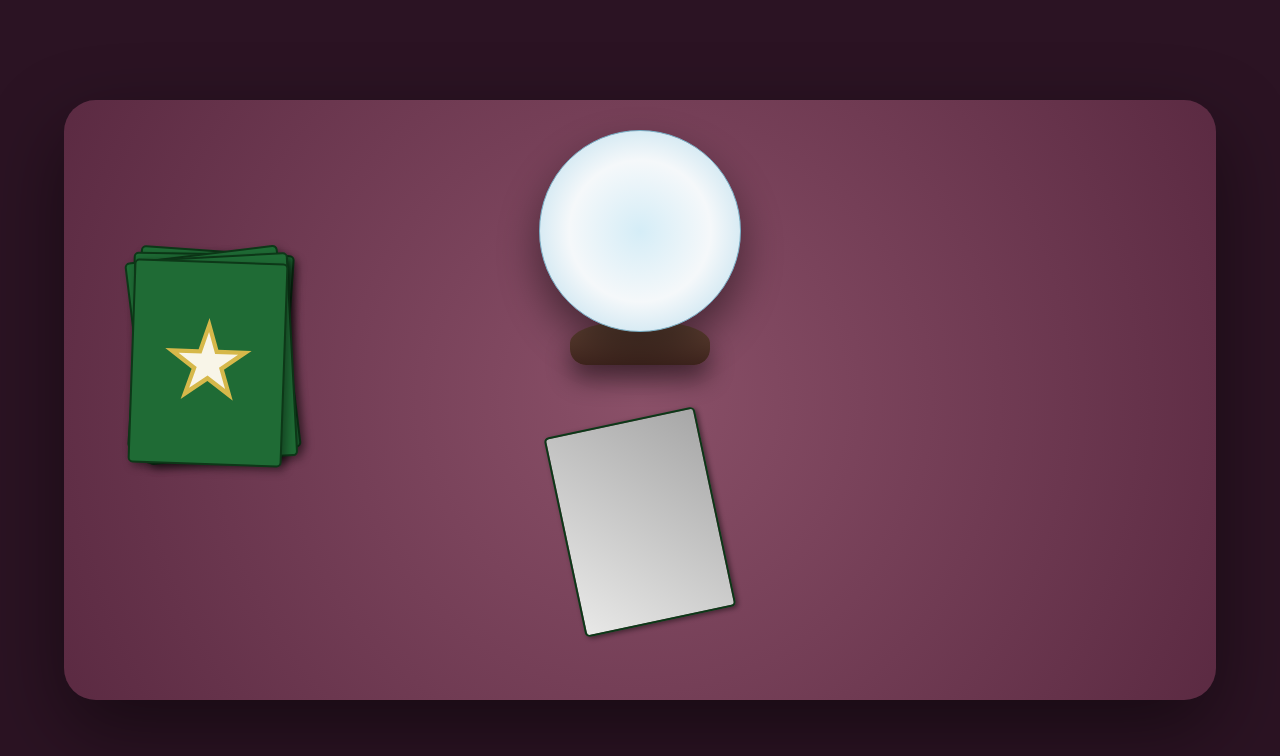
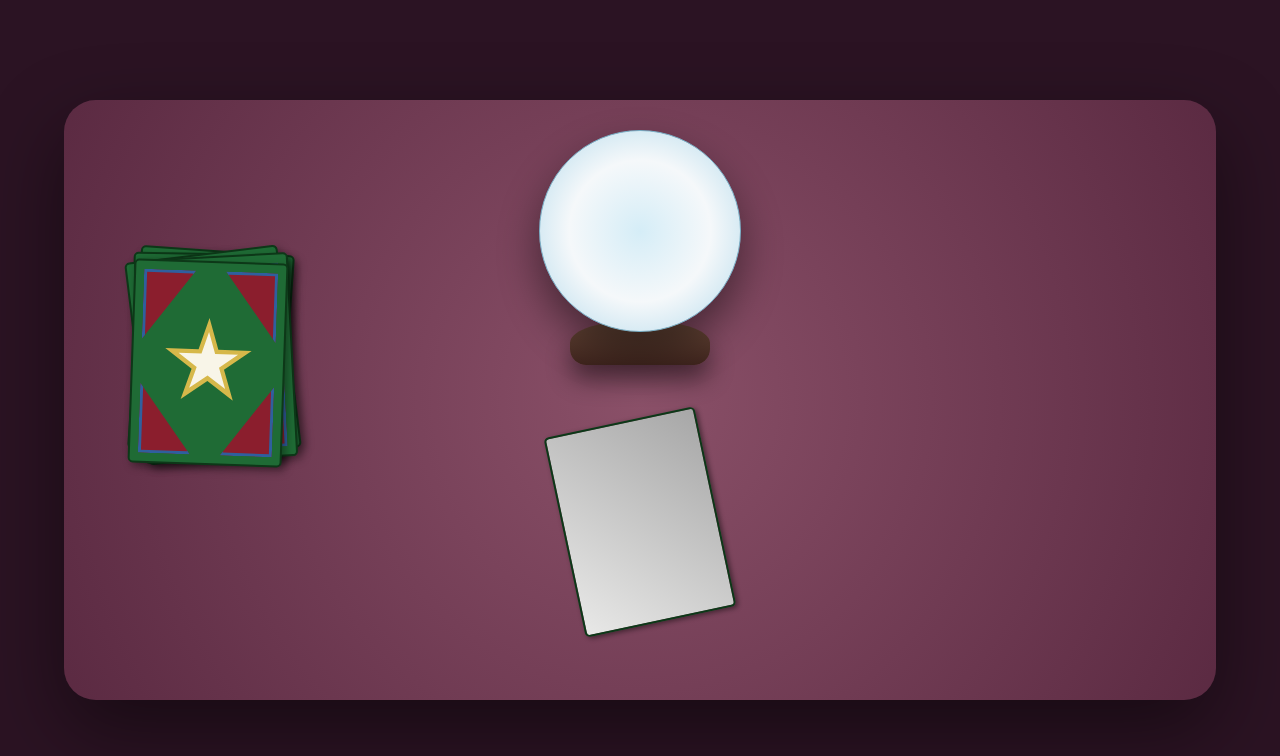
Before and after one commit to Reaginz/mixed-messages, a website: page index.html in a window 1280 px wide. Drawn offline with Linux system fonts and the light colour scheme.

Commit message:
Add corner design to deck cards

```diff
--- a/index.html
+++ b/index.html
@@ -11,11 +11,40 @@
     <body>
         <main class="table-scene">
             <div class="card-deck">
-                <div class="deck-card deck-card-1"></div>
-                <div class="deck-card deck-card-2"></div>
-                <div class="deck-card deck-card-3"></div>
-                <div class="deck-card deck-card-4"></div>
-                <div class="deck-card deck-card-5"></div>
+                <div class="deck-card deck-card-1">
+                    <span class="corner top-left"></span>
+                    <span class="corner top-right"></span>
+                    <span class="corner bottom-left"></span>
+                    <span class="corner bottom-right"></span>
+                </div>
+
+                <div class="deck-card deck-card-2">
+                    <span class="corner top-left"></span>
+                    <span class="corner top-right"></span>
+                    <span class="corner bottom-left"></span>
+                    <span class="corner bottom-right"></span>
+                </div>
+
+                <div class="deck-card deck-card-3">
+                    <span class="corner top-left"></span>
+                    <span class="corner top-right"></span>
+                    <span class="corner bottom-left"></span>
+                    <span class="corner bottom-right"></span>
+                </div>
+
+                <div class="deck-card deck-card-4">
+                    <span class="corner top-left"></span>
+                    <span class="corner top-right"></span>
+                    <span class="corner bottom-left"></span>
+                    <span class="corner bottom-right"></span>
+                </div>
+
+                <div class="deck-card deck-card-5">
+                    <span class="corner top-left"></span>
+                    <span class="corner top-right"></span>
+                    <span class="corner bottom-left"></span>
+                    <span class="corner bottom-right"></span>
+                </div>
             </div>
 
             <div class="crystal-ball-stand">
--- a/styles.css
+++ b/styles.css
@@ -32,6 +32,39 @@ body {
     border-radius: 5px;
     background: #1F6B35;
     box-shadow: 4px 4px 8px rgba(0, 0, 0, 0.35);
+    overflow: hidden;
+}
+
+.corner {
+    position: absolute;
+    width: 46px;
+    height: 64px;
+    background: #8B1E2D;
+    border: 3px solid #2F5F9E;
+}
+
+.top-left {
+    top: 8px;
+    left: 8px;
+    clip-path: polygon(0 0, 100% 0, 0 100%);
+}
+
+.top-right {
+    top: 8px;
+    right: 8px;
+    clip-path: polygon(100% 0, 100% 100%, 0 0);
+}
+
+.bottom-left {
+    bottom: 8px;
+    left: 8px;
+    clip-path: polygon(0 100%, 0 0, 100% 100%);
+}
+
+.bottom-right {
+    right: 8px;
+    bottom: 8px;
+    clip-path: polygon(100% 100%, 0 100%, 100% 0);
 }
 
 .deck-card-1 {
```
